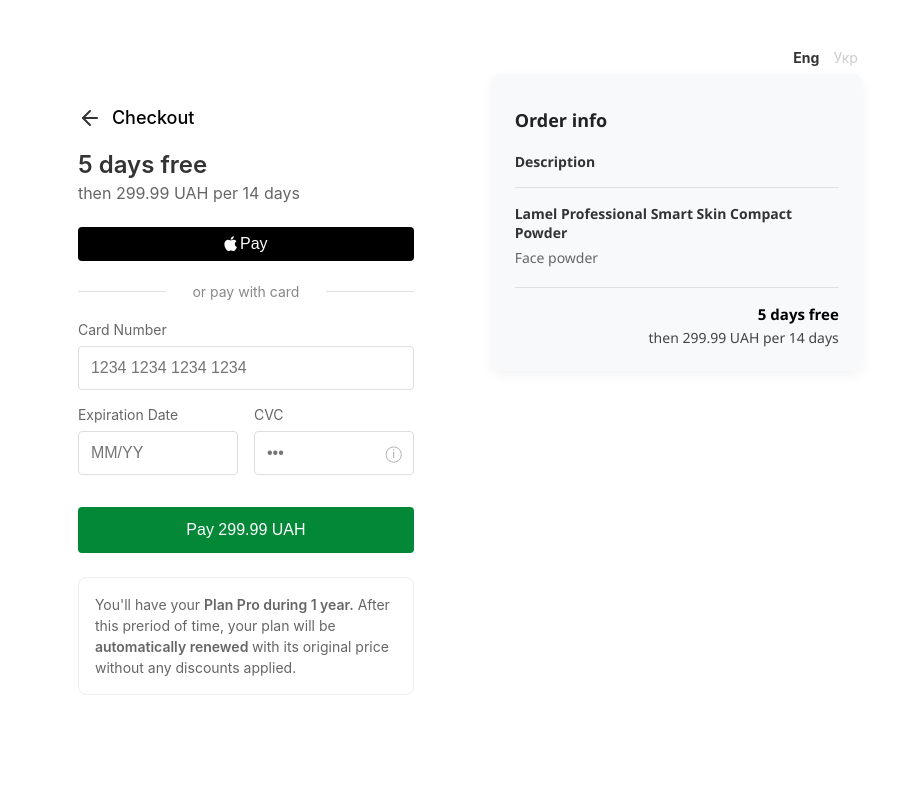
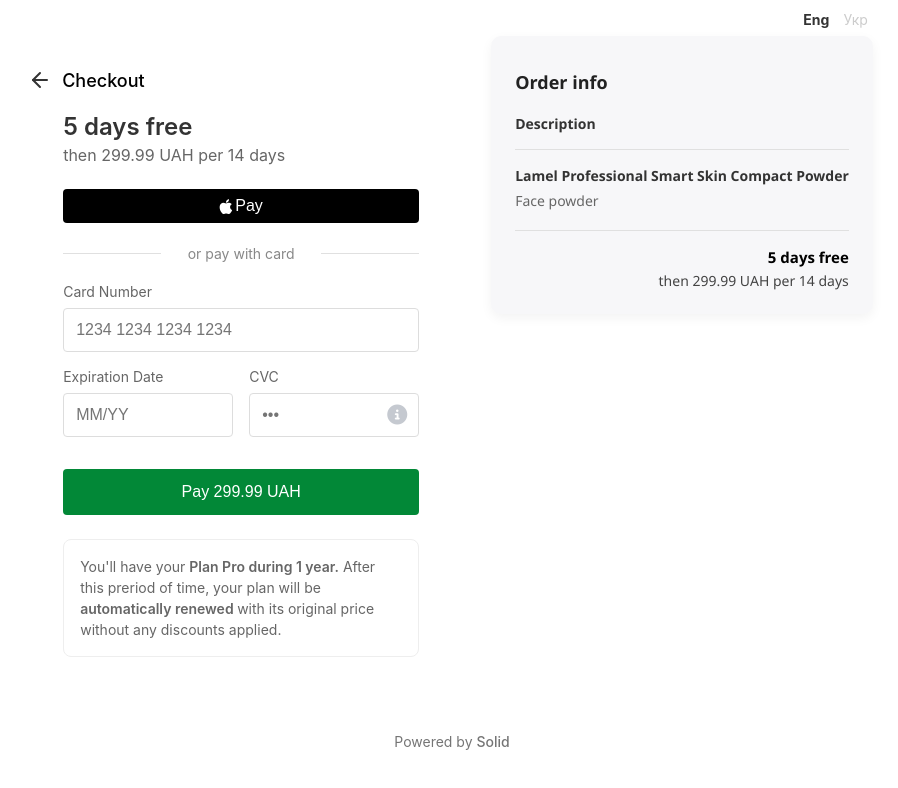
Before and after one commit to sinchuktaras/Payment_page, a React (Create React App) app: page / in a window 1280 px wide. Shown: the top 788 px of the page, without its empty margins (188-1086 px from the left). Built offline with nearby package versions, Linux system fonts and the light colour scheme.

Commit message:
Added info-button functionality and minor styling changes

```diff
--- a/src/Components/CheckoutPage.css
+++ b/src/Components/CheckoutPage.css
@@ -49,14 +49,30 @@
   cursor: pointer;
   font-size: 14px;
   transition: color 0.2s ease;
-  color: #CCCCCC; /* Light gray color for inactive language */
+  color: #CCCCCC;
 }
 
 .lang-btn:hover {
-  color: #999999; /* Slightly darker on hover */
+  color: #999999;
 }
 
 .lang-btn.active {
   background: none;
   color: #333333; /* Dark gray/almost black for active language */
 }
+
+.powered-by-container {
+  text-align: center;
+  margin-top: 20px;
+  padding-top: 10px;
+}
+
+.powered-by-text {
+  font-size: 14px;
+  color: #757575;
+  font-family: -apple-system, BlinkMacSystemFont, "Segoe UI", Roboto, Helvetica, Arial, sans-serif;
+}
+
+.solid-text {
+  font-weight: 500;
+}
--- a/src/Components/CheckoutPage.jsx
+++ b/src/Components/CheckoutPage.jsx
@@ -28,6 +28,11 @@
           />
         </div>
       </div>
+
+      {/* Powered by Solid */}
+      <div className="powered-by-container">
+        <p className="powered-by-text">Powered by <span className="solid-text">Solid</span></p>
+      </div>
     </div>
   );
 };
--- a/src/Components/OrderSummary.css
+++ b/src/Components/OrderSummary.css
@@ -1,7 +1,7 @@
 .order-summary {
   border-radius: 10px;
   padding: 24px;
-  background-color: #f8f9fb; /* тепер увесь блок сірий */
+  background-color: #f7f7f9; /* тепер увесь блок сірий */
   font-family: 'Segoe UI', sans-serif;
   box-shadow: 0 4px 12px rgba(0, 0, 0, 0.05);
 }
@@ -67,10 +67,3 @@
   color: #444;
   margin: 0;
 }
-
-/*
-.price-amount {
-  font-weight: 600;
-  color: #000;
-}
-*/
--- a/src/Components/PaymentForm.css
+++ b/src/Components/PaymentForm.css
@@ -5,13 +5,13 @@
 
 body {
   display: flex;
-  justify-content: center; /* Center horizontally */
-  align-items: center;     /* Center vertically */
+  justify-content: center;
+  align-items: center;
 }
 
 .payment-container {
   position: relative;
-  max-width: 400px;
+  max-width: 420px;
   margin: 0 auto;
   padding: 32px;
   font-family: -apple-system, BlinkMacSystemFont, 'Segoe UI', Roboto, sans-serif;
@@ -22,6 +22,7 @@
   display: flex;
   align-items: center;
   margin-bottom: 20px;
+  margin-left: -35px;
 }
 
 .back-arrow {
@@ -129,11 +130,30 @@
   border: none;
   cursor: pointer;
   padding: 0;
+  font-size: 20px; /* Adjust size as needed */
+  color: #C5C9D0; /* Light gray color matching the image */
 }
 
 .info-icon {
   color: #aaa;
   font-size: 16px;
+}
+
+.info-tooltip {
+  position: absolute;
+  right: 0;
+  top: 100%;
+  margin-top: 5px;
+  background-color: #f9f9f9;
+  border: 1px solid #ddd;
+  border-radius: 4px;
+  padding: 8px 12px;
+  font-size: 14px;
+  color: #333;
+  width: 200px;
+  box-shadow: 0 2px 5px rgba(0,0,0,0.1);
+  z-index: 20;
+  white-space: normal;
 }
 
 /* Pay button states */
@@ -220,6 +240,10 @@
   font-weight: 600;
 }
 
+.bold {
+  font-weight: 700;
+}
+
 .apple-pay {
   background-color: black;
   color: white;
--- a/src/Components/PaymentForm.jsx
+++ b/src/Components/PaymentForm.jsx
@@ -10,6 +10,10 @@
   const [cvc, setCvc] = useState("");
   const [isProcessing, setIsProcessing] = useState(false);
   const [message, setMessage] = useState("");
+  const [showCvcInfo, setShowCvcInfo] = useState(false);
+  const toggleCvcInfo = () => {
+    setShowCvcInfo(!showCvcInfo);
+  };
   const [errors, setErrors] = useState({
     cardNumber: "",
     expiry: "",
@@ -107,7 +111,7 @@
     // Payment processing simulation
     setTimeout(() => {
       setIsProcessing(false);
-      setMessage("✅ Payment successful! Thank you.");
+      setMessage(t('paymentSuccess'));
       // Clear fields
       setCardNumber("");
       setExpiry("");
@@ -126,7 +130,7 @@
       </div>
 
       <div className="pricing-info">
-        <h3>{t('freeTrial')}</h3>
+        <h3><span className="semi-bold"> {t('freeTrial')} </span></h3>
         <p> {t('price')} </p>
       </div>
 
@@ -174,9 +178,17 @@
                 onChange={handleCvcChange}
                 className={errors.cvc ? "error" : ""}
               />
-              <button type="button" className="info-button">
-                <span className="info-icon">ⓘ</span>
-              </button>
+
+              <div className="info-button-container">
+                <button type="button" className="info-button" onClick={toggleCvcInfo}>
+                  <i className="fas fa-info-circle"></i>
+                </button>
+                {showCvcInfo && (
+                  <span className="info-tooltip">
+                    {t('cvcHelp')}
+                  </span>
+                )}
+              </div>
             </div>
             {errors.cvc && <div className="error-message">{errors.cvc}</div>}
           </div>
@@ -186,7 +198,7 @@
           {isProcessing ? (
             <>
               <span className="spinner"></span>
-              {t('paymentProccessing')}
+              {t('paymentProcessing')}
             </>
           ) : (
             t('pay299')
--- a/src/TranslationContext.js
+++ b/src/TranslationContext.js
@@ -24,12 +24,13 @@
       disclaimerSB2: "automatically renewed ",
       disclaimerPart3: "with its original price without any discounts applied.",
       paymentProcessing: "Processing payment",
-      paymentSuccess: "Payment successful",
+      paymentSuccess: "✔ Payment successful! Thank you.",
       pay299: "Pay 299.99 UAH",
       cardNumberError: "Please enter a valid 16-digit card number",
       expiryError: "Please enter a valid expiry date (MM/YY)",
       monthError: "Month must be between 01-12",
-      cvcError: "CVC must be 3 digits"
+      cvcError: "CVC must be 3 digits",
+      cvcHelp: "CVC is the 3-digit security code on the back of your card"
     }
   },
   uk: {
@@ -52,12 +53,13 @@
       disclaimerSB2: "автоматично поновлений ",
       disclaimerPart3: "за початковою ціною без знижок.",
       paymentProcessing: "Обробка платежу",
-      paymentSuccess: "Платіж успішний",
+      paymentSuccess: "✔ Дякуємо! Платіж успішний.",
       pay299: "Сплатити 299.99 грн",
       cardNumberError: "Будь ласка, введіть дійсний 16-значний номер картки",
       expiryError: "Будь ласка, введіть дійсну дату закінчення терміну дії (ММ/РР)",
       monthError: "Місяць має бути між 01-12",
-      cvcError: "CVC має бути 3 цифри"
+      cvcError: "CVC має бути 3 цифри",
+      cvcHelp: "CVC - це 3-значний код безпеки на звороті картки"
     }
   }
 };
```
